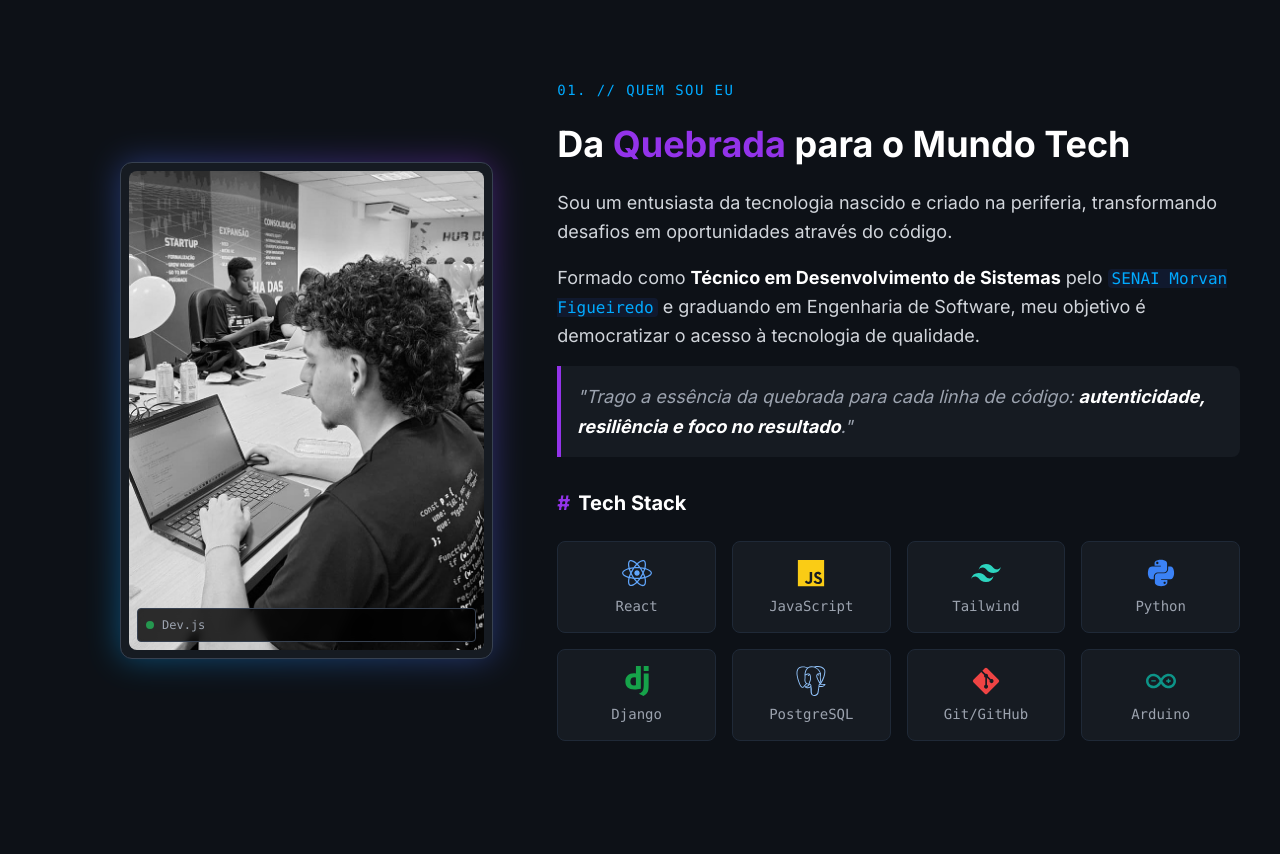
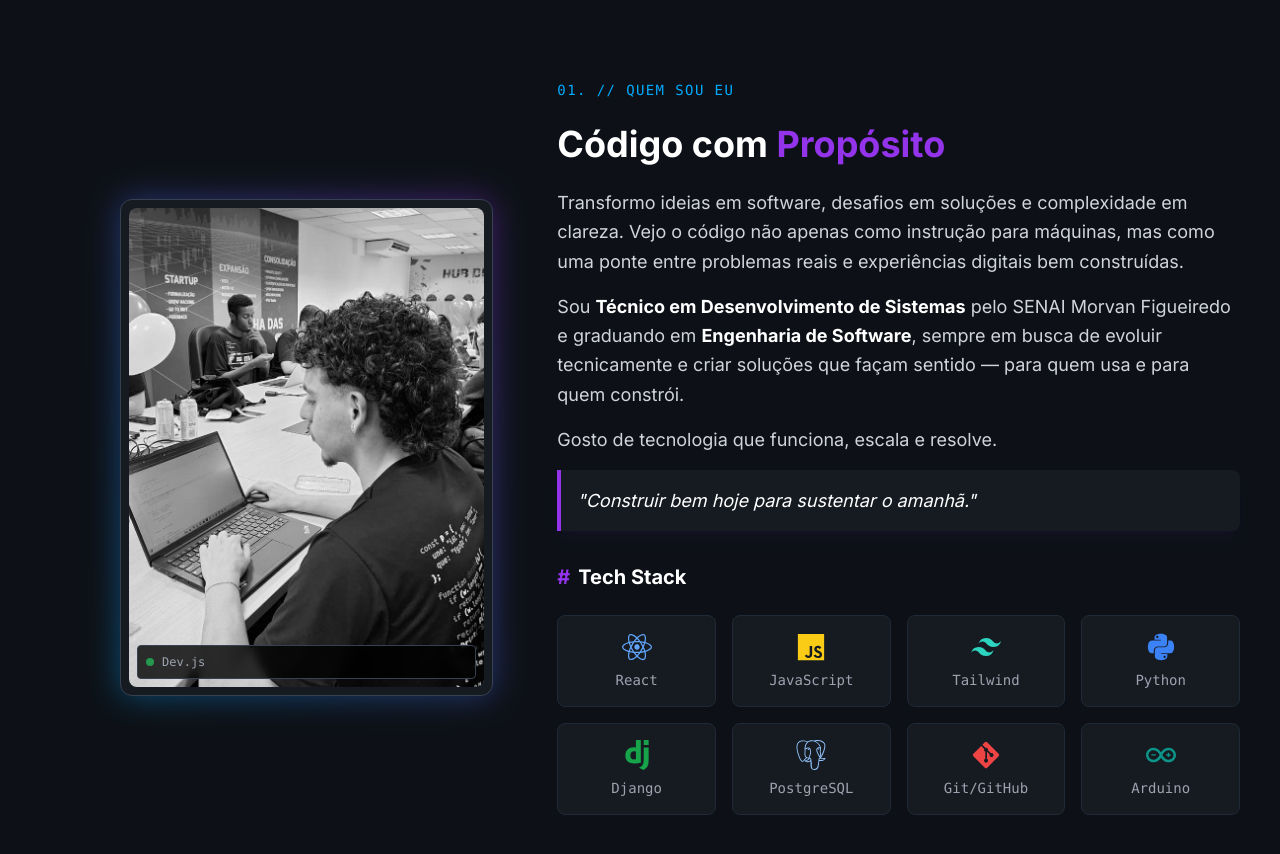
Before and after one commit to rfamiglietti/portifolio, a React (Vite) app: page / in a window 1280 px wide. Shown: the part 880-1734 px from the top of the page. Built offline with nearby package versions, Linux system fonts and the light colour scheme.

Commit message:
docs(about): atualiza bio com manifesto de codigo com proposito e engenharia

```diff
--- a/src/pages/About.jsx
+++ b/src/pages/About.jsx
@@ -11,20 +11,21 @@
     visible: { opacity: 1, y: 0 }
   };
 
-  // Lista de Skills Atualizada (Incluindo seu Back-end!)
+  // Lista de Skills (Mantida)
   const skills = [
     { name: 'React', icon: FaReact, color: 'text-blue-400' },
     { name: 'JavaScript', icon: FaJs, color: 'text-yellow-400' },
     { name: 'Tailwind', icon: SiTailwindcss, color: 'text-teal-400' },
     { name: 'Python', icon: FaPython, color: 'text-blue-500' },
-    { name: 'Django', icon: SiDjango, color: 'text-green-600' },     // Adicionado: Seu forte no back
-    { name: 'PostgreSQL', icon: SiPostgresql, color: 'text-blue-300' }, // Adicionado: Banco de dados
-    { name: 'Git/GitHub', icon: FaGitAlt, color: 'text-red-500' },      // Essencial
-    { name: 'Arduino', icon: SiArduino, color: 'text-teal-600' },       // Seu diferencial de IoT
+    { name: 'Django', icon: SiDjango, color: 'text-green-600' },
+    { name: 'PostgreSQL', icon: SiPostgresql, color: 'text-blue-300' },
+    { name: 'Git/GitHub', icon: FaGitAlt, color: 'text-red-500' },
+    { name: 'Arduino', icon: SiArduino, color: 'text-teal-600' },
   ];
 
   return (
     <SectionWrapper id="about">
+      {/* pb-32 garante espaço para não cortar conteúdo no mobile */}
       <div className="flex flex-col lg:flex-row gap-16 items-center max-w-6xl mx-auto pb-32">
 
         {/* === LADO ESQUERDO: FOTO === */}
@@ -35,7 +36,7 @@
           transition={{ duration: 0.8 }}
           viewport={{ once: true }}
         >
-          {/* Efeito de borda neon atrás da foto */}
+          {/* Efeito de borda neon */}
           <div className="absolute inset-0 bg-gradient-to-tr from-blue-neon to-purple-neon rounded-xl blur-lg opacity-40 group-hover:opacity-60 transition-opacity duration-500"></div>
 
           <div className="relative p-2 bg-[#161b22] border border-gray-700 rounded-xl">
@@ -68,19 +69,24 @@
           </div>
 
           <h2 className="text-3xl md:text-4xl font-bold text-white mb-6">
-            Da <span className="text-purple-neon">Quebrada</span> para o Mundo Tech
+            Código com <span className="text-purple-neon">Propósito</span>
           </h2>
 
           <div className="space-y-4 text-gray-300 text-lg leading-relaxed">
             <p>
-              Sou um entusiasta da tecnologia nascido e criado na periferia, transformando desafios em oportunidades através do código.
+              Transformo ideias em software, desafios em soluções e complexidade em clareza. Vejo o código não apenas como instrução para máquinas, mas como uma ponte entre problemas reais e experiências digitais bem construídas.
             </p>
             <p>
-              Formado como <strong className="text-white">Técnico em Desenvolvimento de Sistemas</strong> pelo <span className="text-blue-neon font-mono text-base bg-blue-900/20 px-1 rounded">SENAI Morvan Figueiredo</span> e graduando em Engenharia de Software, meu objetivo é democratizar o acesso à tecnologia de qualidade.
+              Sou <strong className="text-white">Técnico em Desenvolvimento de Sistemas</strong> pelo SENAI Morvan Figueiredo e graduando em <strong className="text-white">Engenharia de Software</strong>, sempre em busca de evoluir tecnicamente e criar soluções que façam sentido — para quem usa e para quem constrói.
             </p>
-            <p className="border-l-4 border-purple-neon pl-4 italic text-gray-400 bg-[#161b22] p-4 rounded-r-lg my-6">
-              "Trago a essência da quebrada para cada linha de código: <strong className="text-white">autenticidade, resiliência e foco no resultado</strong>."
+            <p>
+              Gosto de tecnologia que funciona, escala e resolve.
             </p>
+
+            {/* Citação / Mantra */}
+            <div className="border-l-4 border-purple-neon pl-4 italic text-white bg-[#161b22] p-4 rounded-r-lg my-6 font-medium shadow-lg shadow-purple-neon/5">
+              "Construir bem hoje para sustentar o amanhã."
+            </div>
           </div>
 
           {/* Grid de Skills */}
```
